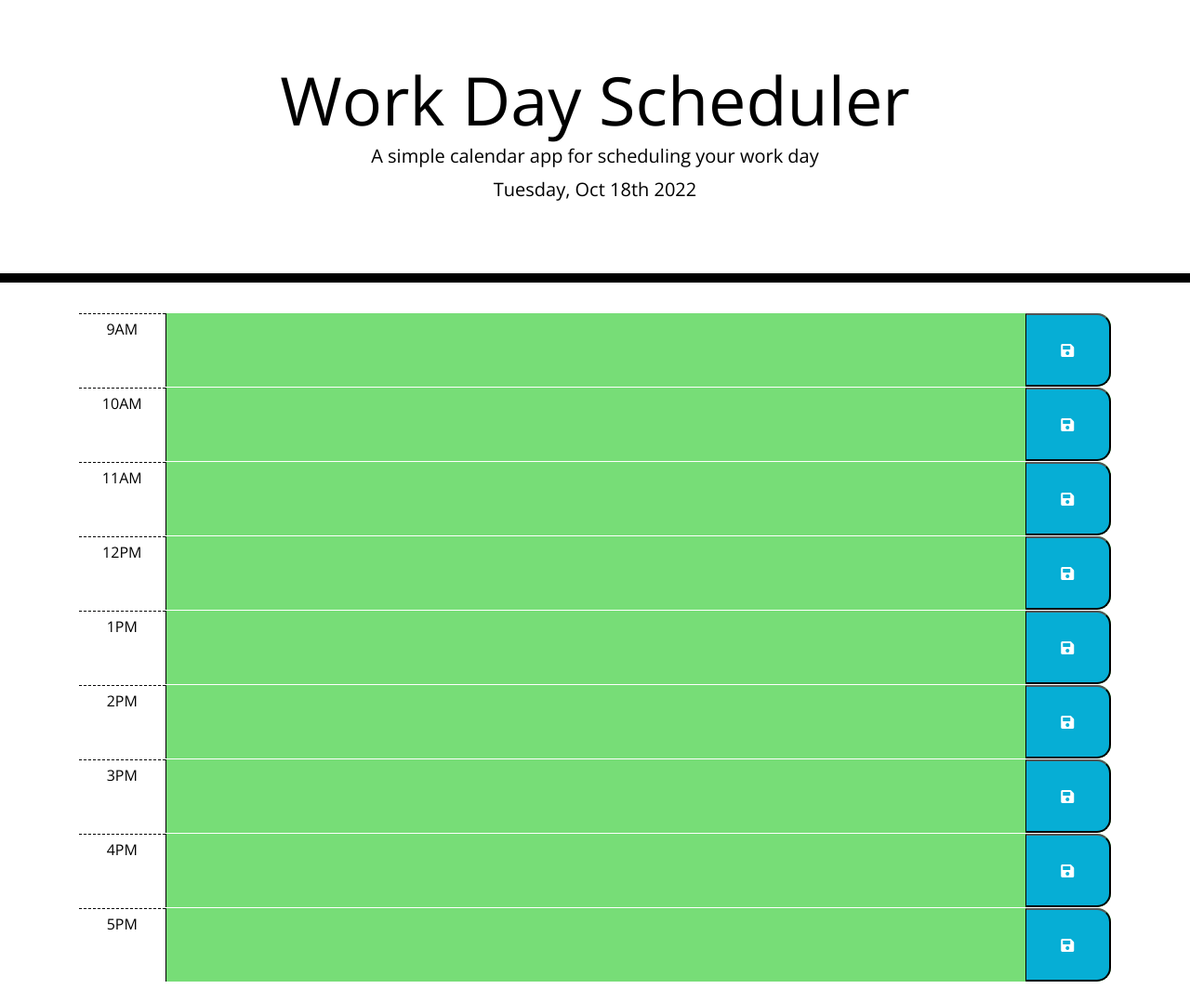
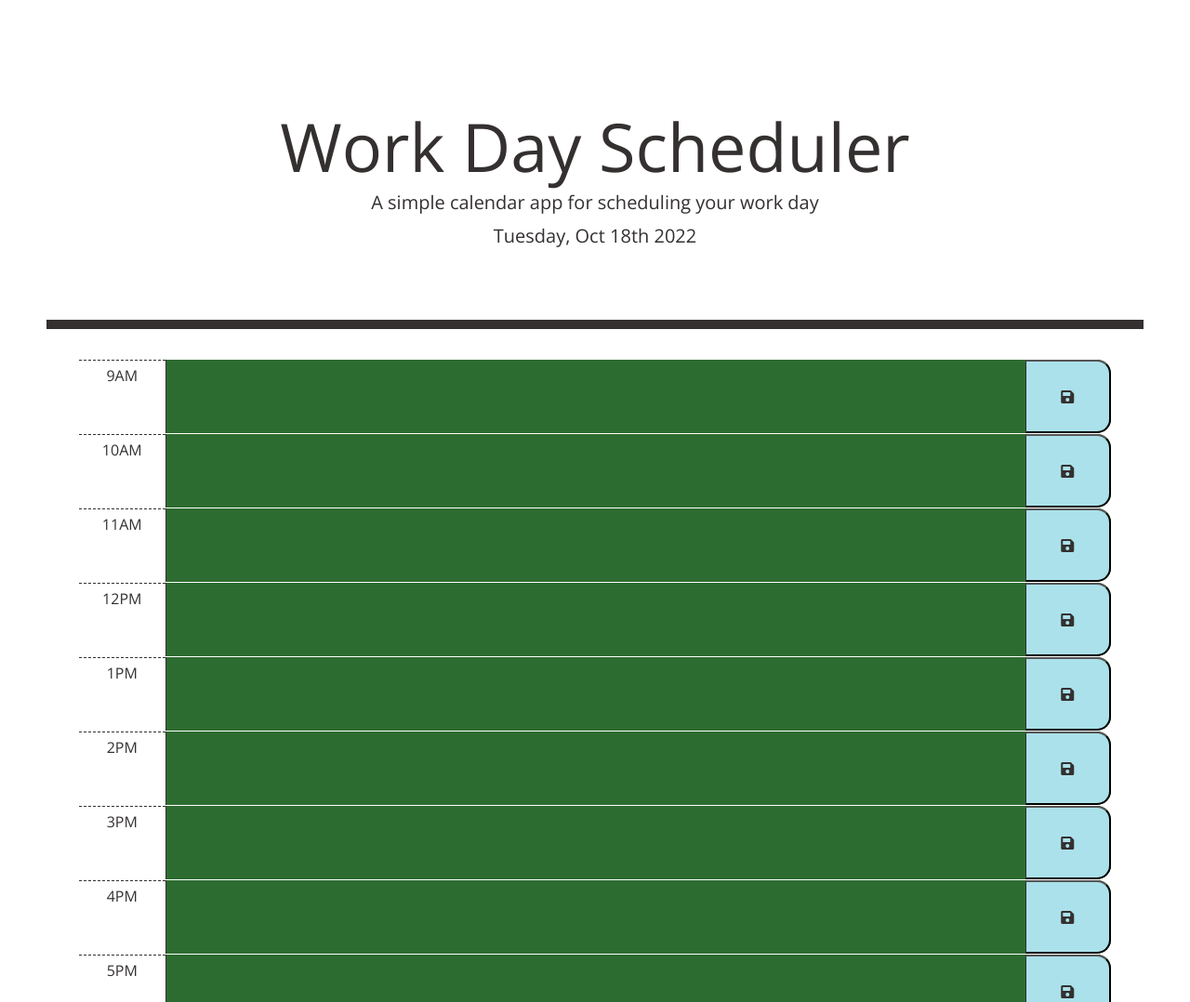
Before and after one commit to HLovelady/Work-Day-Scheduler, a plain HTML site: page Develop/index.html in a window 1280 px wide. Shown: the top 1078 px of the page at 93% size. Before the commit the page ends 1056 px from the top, so only its background shows below. Drawn offline with nearby package versions, Linux system fonts and the light colour scheme.

Commit message:
added root colors in CSS

```diff
--- a/Develop/script.js
+++ b/Develop/script.js
@@ -14,7 +14,7 @@ $(document).ready(function () {
     })
 
     function timeTracker() {
-        //get current number of hours.
+        //number of hours
         var timeNow = moment().hour();
 
         // Timeblock for loop, lops through to color code
@@ -41,7 +41,7 @@ $(document).ready(function () {
         })
     }
 
-    // Get item from local storage if any
+    // Retrieve items from Local
     $("#hour8 .description").val(localStorage.getItem("hour8"));
     $("#hour9 .description").val(localStorage.getItem("hour9"));
     $("#hour10 .description").val(localStorage.getItem("hour10"));
--- a/Develop/style.css
+++ b/Develop/style.css
@@ -1,24 +1,35 @@
+:root {
+  --dark-gray: #343030;
+  --light-gray: #CACACA;
+  --orange: #d64626;
+  --blue: #ABE1EA;
+  --cream: #F0E6DB;
+  --green: #2D6C30;
+
+}
+
 body {
   font-family: 'Open Sans', sans-serif;
   font-size: 16px;
   line-height: 1;
+  padding: 50px;
 }
 
 textarea {
   background: transparent;
   border: none;
   resize: none;
-  color: #000000;
-  border-left: 1px solid black;
+  color: var(--dark-gray);
+  border-left: 1px solid var(--dark-gray);
   padding: 10px;
 }
 
 .jumbotron {
   text-align: center;
   background-color: transparent;
-  color: black;
+  color: var(--dark-gray);
   border-radius: 0;
-  border-bottom: 10px solid black;
+  border-bottom: 10px solid var(--dark-gray);
 }
 
 .description {
@@ -38,31 +49,31 @@ textarea {
 
 .hour {
   background-color: #ffffff;
-  color: #000000;
-  border-top: 1px dashed #000000;
+  color: var(--dark-gray);
+  border-top: 1px dashed var(--dark-gray);
 }
 
 .past {
-  background-color: #d3d3d3;
+  background-color: var(--light-gray);
   color: white;
 }
 
 .present {
-  background-color: #ff6961;
+  background-color: var(--orange);
   color: white;
 }
 
 .future {
-  background-color: #77dd77;
+  background-color: var(--green);
   color: white;
 }
 
 .saveBtn {
-  border-left: 1px solid black;
+  border-left: 1px solid var(--dark-gray);
   border-top-right-radius: 15px;
   border-bottom-right-radius: 15px;
-  background-color: #06aed5;
-  color: white;
+  background-color: var(--blue);
+  color: var(--dark-gray);
 }
 
 .saveBtn i:hover {
```
